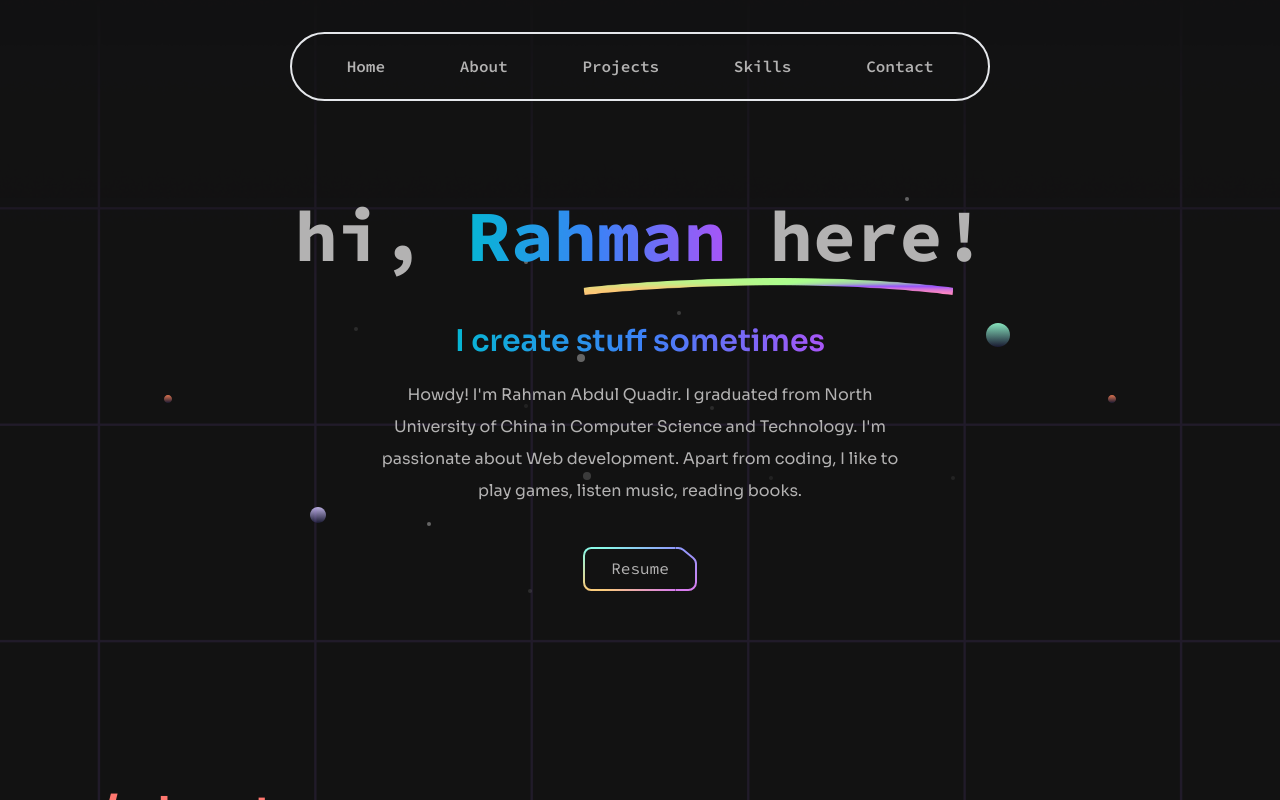
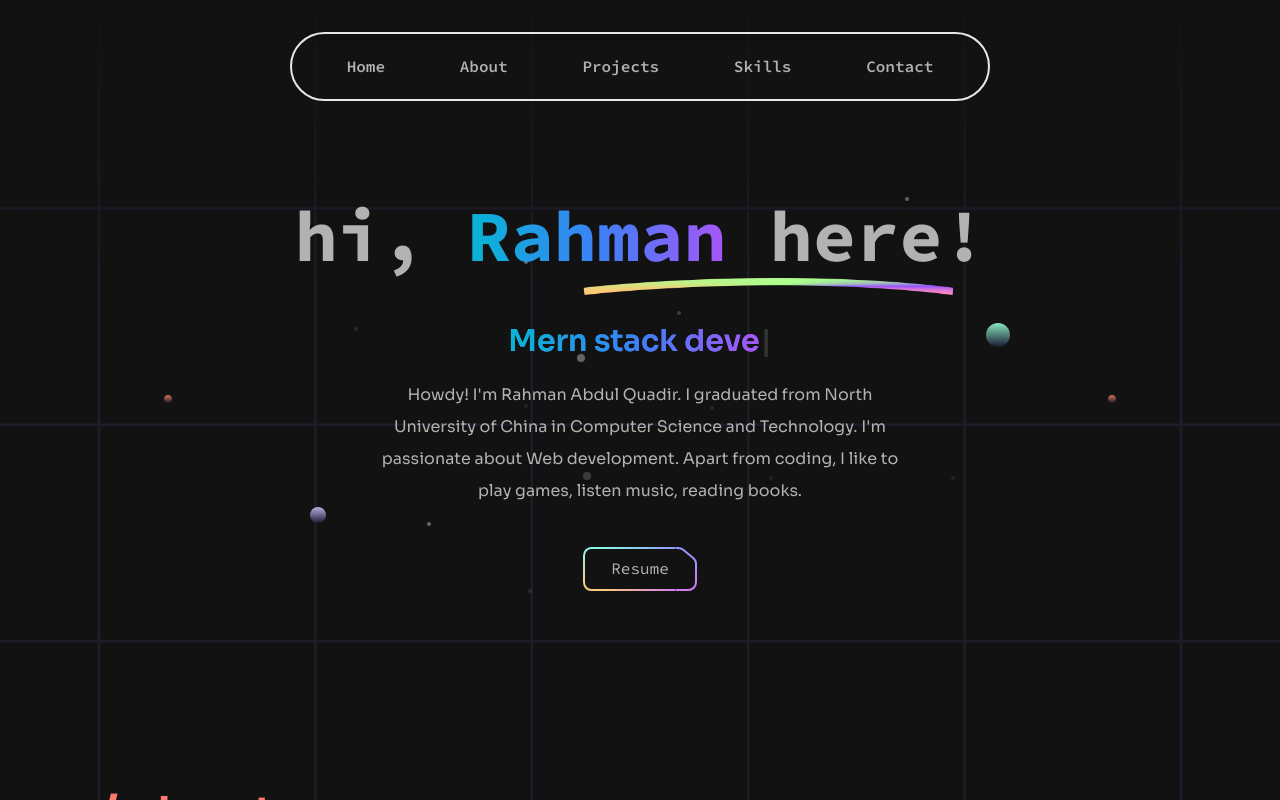
Before and after one commit to rahmanabdulquadir/rahman-aq-portfolio, a React (Vite) app: page / in a window 1280 px wide. Shown: the top 800 px of the page. Built offline with nearby package versions, Linux system fonts and the light colour scheme.

Commit message:
typewriter js feature added

```diff
--- a/package.json
+++ b/package.json
@@ -11,13 +11,14 @@
   },
   "dependencies": {
     "@react-three/fiber": "^8.17.9",
-    "aos": "^2.3.4",
     "framer-motion": "^11.11.9",
     "gsap": "^3.12.5",
     "react": "^18.3.1",
     "react-dom": "^18.3.1",
     "react-icons": "^5.3.0",
-    "three": "^0.169.0"
+    "react-scroll-trigger": "^0.6.14",
+    "three": "^0.169.0",
+    "typewriter-effect": "^2.21.0"
   },
   "devDependencies": {
     "@eslint/js": "^9.11.1",
--- a/src/App.jsx
+++ b/src/App.jsx
@@ -1,4 +1,3 @@
-
 import ButtonGradient from "./assets/svg/ButtonGradient";
 import About from "./sections/About";
 import Contact from "./sections/Contact";
@@ -7,17 +6,22 @@ import Home from "./sections/Home";
 import Navbar from "./sections/Navbar";
 import Projects from "./sections/Projects";
 import Skills from "./sections/Skills";
-
-import "aos/dist/aos.css";
-
-
+import ScrollTrigger from "react-scroll-trigger";
+import { useState } from "react";
 
 function App() {
+  const [isVisible, setIsVisible] = useState(false);
+
   return (
-    <main
-
-      className=" bg-[url('./assets/images/grid.png')] bg-fixed  bg-cover text-white "
+    <ScrollTrigger
+      onEnter={() => setIsVisible(true)}
+      onExit={() => setIsVisible(false)}
     >
+      {/* The container div doesn't need conditional rendering */}
+      <div className="container mx-auto">
+        {/* Conditionally render the main content based on visibility */}
+        {isVisible ? (
+          <main className="bg-[url('./assets/images/grid.png')] bg-fixed bg-cover text-white">
             <Navbar />
             <Home />
             <About />
@@ -27,6 +31,11 @@ function App() {
             <Footer />
             <ButtonGradient />
           </main>
+        ) : (
+          <p className="text-white">Scroll down to view content!</p> // Add something when it's not visible
+        )}
+      </div>
+    </ScrollTrigger>
   );
 }
 
--- a/src/sections/Home.jsx
+++ b/src/sections/Home.jsx
@@ -4,6 +4,7 @@ import curve from "../assets/images/curve.png";
 import bubble from "../assets/images/bubble.svg";
 import { motion } from "framer-motion";
 import { fadeIn } from "../components/MotionVariation";
+import Typewriter from "typewriter-effect";
 
 const Home = () => {
   return (
@@ -28,7 +29,7 @@ const Home = () => {
         variants={fadeIn("up", 0.6)}
         initial="hidden"
         whileInView={"show"}
-        viewport={{ once: true, amount: 0}}
+        viewport={{ once: true, amount: 0 }}
         className="lg:w-[370px] w-[200px]"
       >
         <img className="lg:ml-32 ml-20 mt-[-10px]" src={curve} alt="" />
@@ -41,7 +42,17 @@ const Home = () => {
         viewport={{ once: true, amount: 0.3 }}
         className="text-xl md:text-3xl font-semibold mt-7 bg-gradient-to-r from-cyan-500 via-blue-500 to-purple-500 bg-clip-text text-transparent"
       >
-        I create stuff sometimes
+        <Typewriter
+          options={{
+            strings: [
+              `<span class='bg-gradient-to-r from-cyan-500 via-blue-500 to-purple-500 bg-clip-text text-transparent'>Frontend developer</span>`,
+              `<span class='bg-gradient-to-r from-cyan-500 via-blue-500 to-purple-500 bg-clip-text text-transparent'>Mern stack developer</span>`,
+            ],
+            autoStart: true,
+            delay: 75,
+            loop: true,
+          }}
+        />
       </motion.p>
       <motion.p
         variants={fadeIn("up", 0.3)}
@@ -56,14 +67,15 @@ const Home = () => {
         reading books.
       </motion.p>
 
-      <Button
-
-        className="mt-5"
-      >
-        <motion.a  variants={fadeIn("up", 0.2)}
-        initial="hidden"
-        whileInView={"show"}
-        viewport={{ once: true, amount: 0.8 }} href="#" className=" font-code">
+      <Button className="mt-5">
+        <motion.a
+          variants={fadeIn("up", 0.2)}
+          initial="hidden"
+          whileInView={"show"}
+          viewport={{ once: true, amount: 0.8 }}
+          href="#"
+          className=" font-code"
+        >
           Resume
         </motion.a>
       </Button>
```
Also changed, not shown: 1 other file (tests, documents, lock files or other folders). Lines whose indentation alone changed are shown as unchanged.
